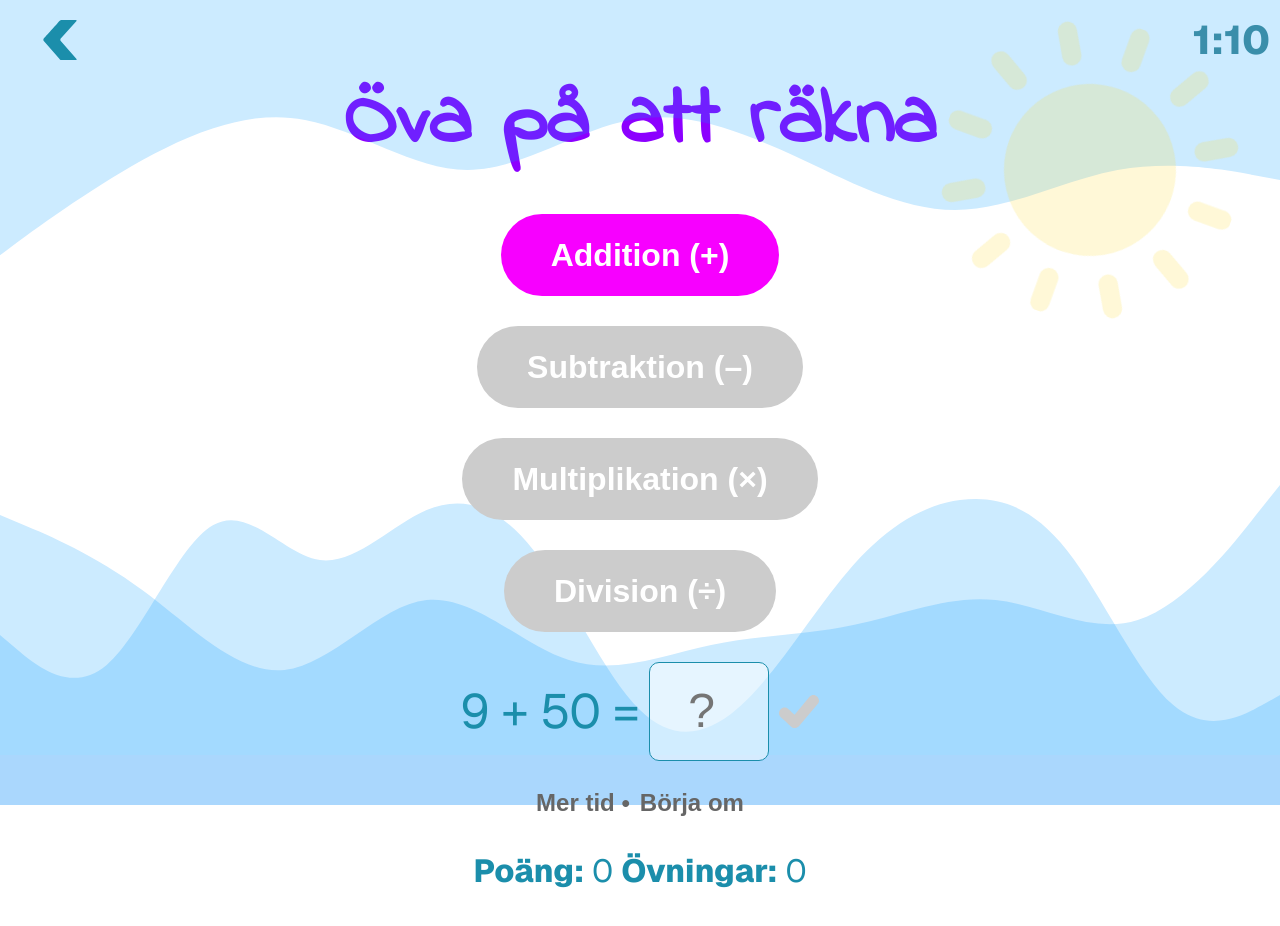
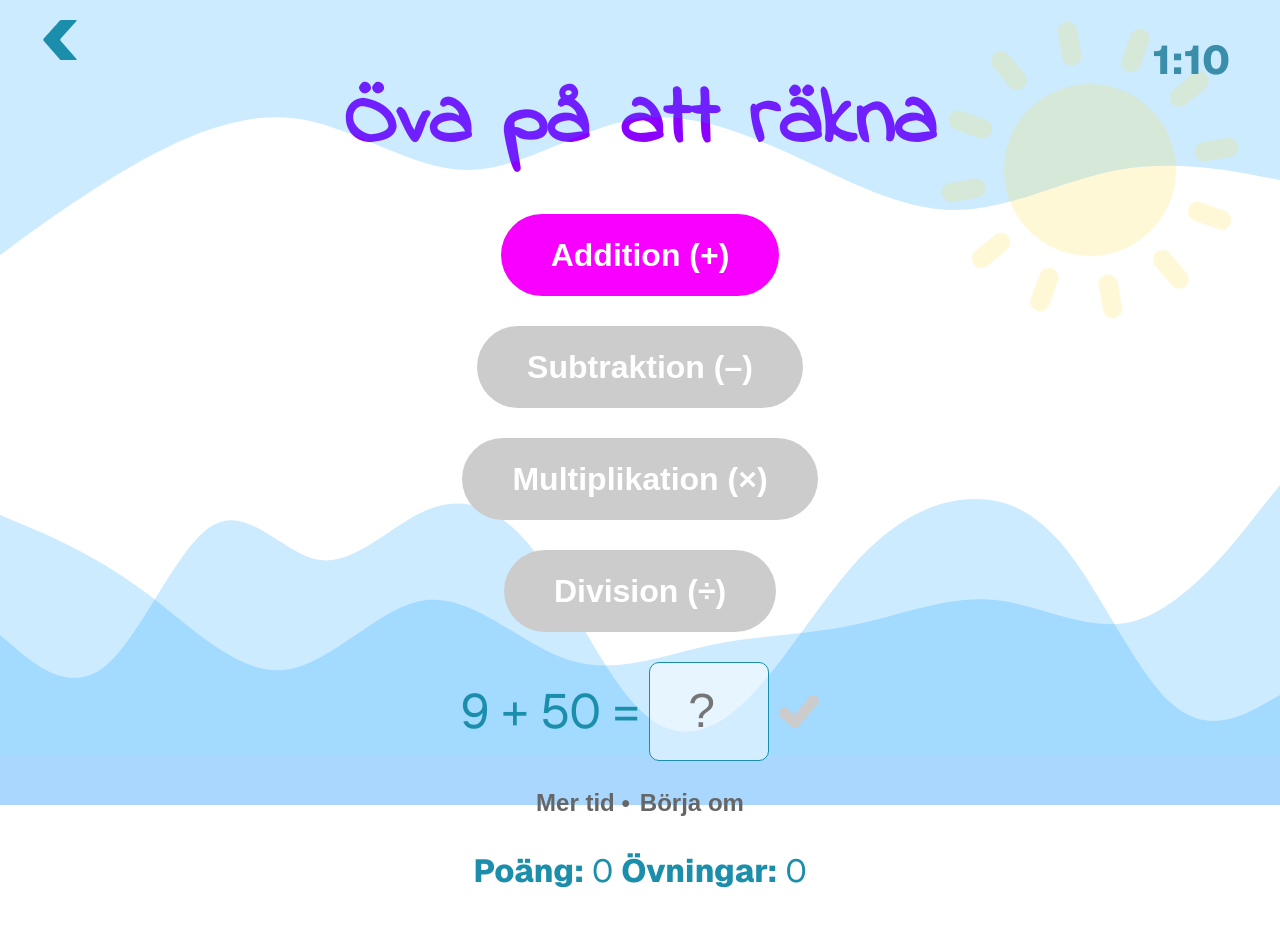
Before and after one commit to calmfors/word-app, a Next.js app: page /math in a window 1280 px wide. Built offline with nearby package versions, Linux system fonts and the light colour scheme; no server answers.

Commit message:
Keep timer in width limiter

```diff
--- a/src/app/components/Header.js
+++ b/src/app/components/Header.js
@@ -33,11 +33,11 @@ export default function Header({ timer, setTimer, startTimer, duration, keyboard
       <div className={styles.widthLimiter}>
         <svg id="sun" fill="#fcdb33" data-name="Layer 1" xmlns="http://www.w3.org/2000/svg" viewBox="0 0 122.88 122.88"><path d="M30,13.21A3.93,3.93,0,1,1,36.8,9.27L41.86,18A3.94,3.94,0,1,1,35.05,22L30,13.21Zm31.45,13A35.23,35.23,0,1,1,36.52,36.52,35.13,35.13,0,0,1,61.44,26.2ZM58.31,4A3.95,3.95,0,1,1,66.2,4V14.06a3.95,3.95,0,1,1-7.89,0V4ZM87.49,10.1A3.93,3.93,0,1,1,94.3,14l-5.06,8.76a3.93,3.93,0,1,1-6.81-3.92l5.06-8.75ZM109.67,30a3.93,3.93,0,1,1,3.94,6.81l-8.75,5.06a3.94,3.94,0,1,1-4-6.81L109.67,30Zm9.26,28.32a3.95,3.95,0,1,1,0,7.89H108.82a3.95,3.95,0,1,1,0-7.89Zm-6.15,29.18a3.93,3.93,0,1,1-3.91,6.81l-8.76-5.06A3.93,3.93,0,1,1,104,82.43l8.75,5.06ZM92.89,109.67a3.93,3.93,0,1,1-6.81,3.94L81,104.86a3.94,3.94,0,0,1,6.81-4l5.06,8.76Zm-28.32,9.26a3.95,3.95,0,1,1-7.89,0V108.82a3.95,3.95,0,1,1,7.89,0v10.11Zm-29.18-6.15a3.93,3.93,0,0,1-6.81-3.91l5.06-8.76A3.93,3.93,0,1,1,40.45,104l-5.06,8.75ZM13.21,92.89a3.93,3.93,0,1,1-3.94-6.81L18,81A3.94,3.94,0,1,1,22,87.83l-8.76,5.06ZM4,64.57a3.95,3.95,0,1,1,0-7.89H14.06a3.95,3.95,0,1,1,0,7.89ZM10.1,35.39A3.93,3.93,0,1,1,14,28.58l8.76,5.06a3.93,3.93,0,1,1-3.92,6.81L10.1,35.39Z" /></svg>
         <button className={styles.backButton} onClick={() => router.back()}></button>
-      </div>
-      <div className={styles.timer} style={{ color: timer < 11 ? 'red' : '' }}>
-        <span>
-          {Math.floor(timer / 60)}:{timer % 60 < 10 ? `0${timer % 60}` : timer % 60}
-        </span>
+        <div className={styles.timer} style={{ color: timer < 11 ? 'red' : '' }}>
+          <span>
+            {Math.floor(timer / 60)}:{timer % 60 < 10 ? `0${timer % 60}` : timer % 60}
+          </span>
+        </div>
       </div>
     </header>
   );
--- a/src/app/subpages.module.css
+++ b/src/app/subpages.module.css
@@ -54,7 +54,7 @@
 }
 
 .timer {
-  position: fixed;
+  position: absolute;
   top: 20px;
   right: 10px;
   font-size: 40px;
```
